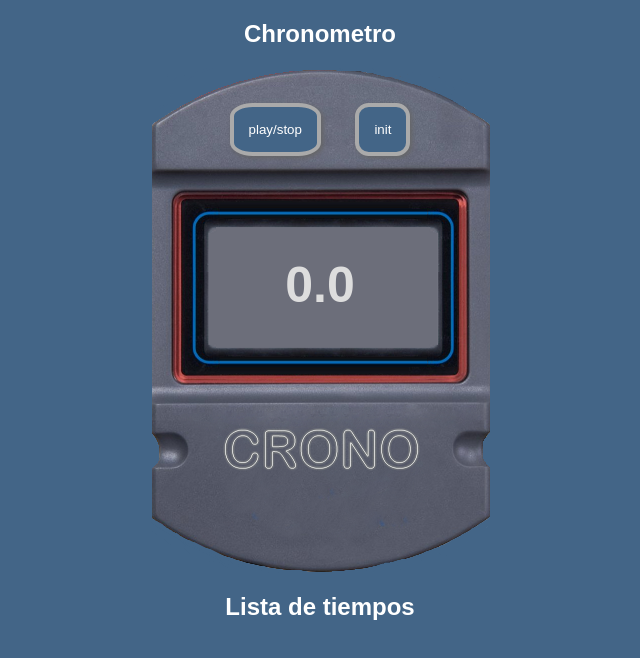
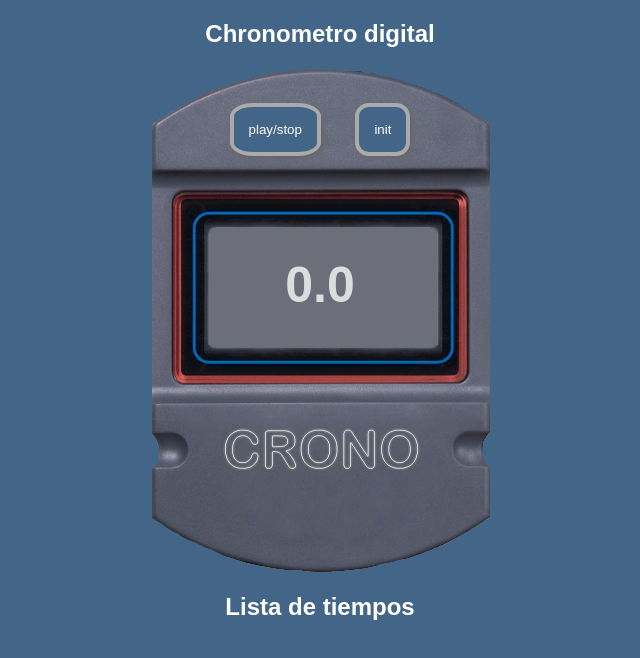
Before and after one commit to abelobog/chrono, a plain HTML site: page index.html in a window 1280 px wide. Shown: the whole page, without its empty margins (320-960 px from the left). Drawn offline with Linux system fonts and the light colour scheme.

Commit message:
chrono
Version 2

```diff
--- a/index.html
+++ b/index.html
@@ -7,7 +7,7 @@
 <script type="text/javascript" src="js/crono.js"> </script>
 </head>
 <body>
-    <h2>Chronometro</h2>
+    <h2>Chronometro digital</h2>
     <div class="fondo">
         <button type="button" class="boton" id="cambiar">  play/stop</button>
         <button type="button" class="boton" id="inicializar">  init</button><br>
```
